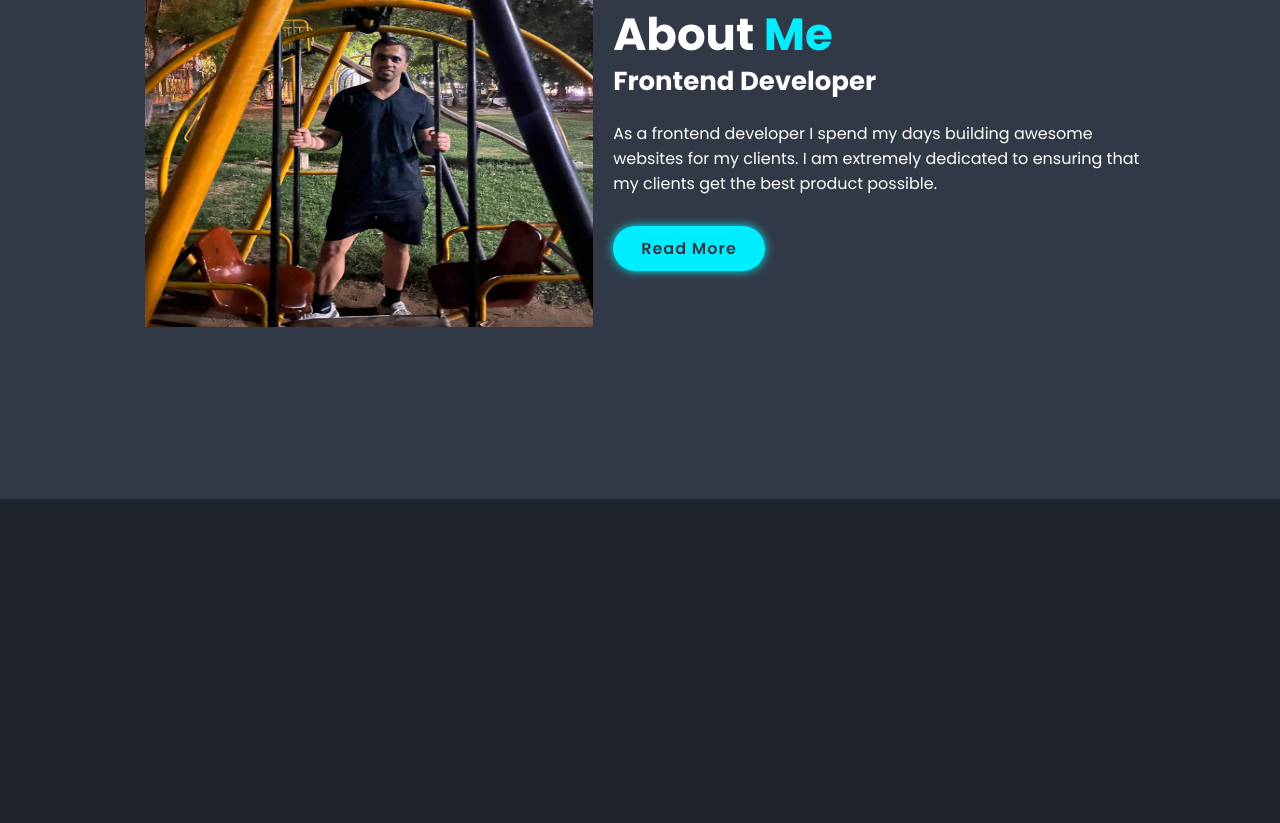
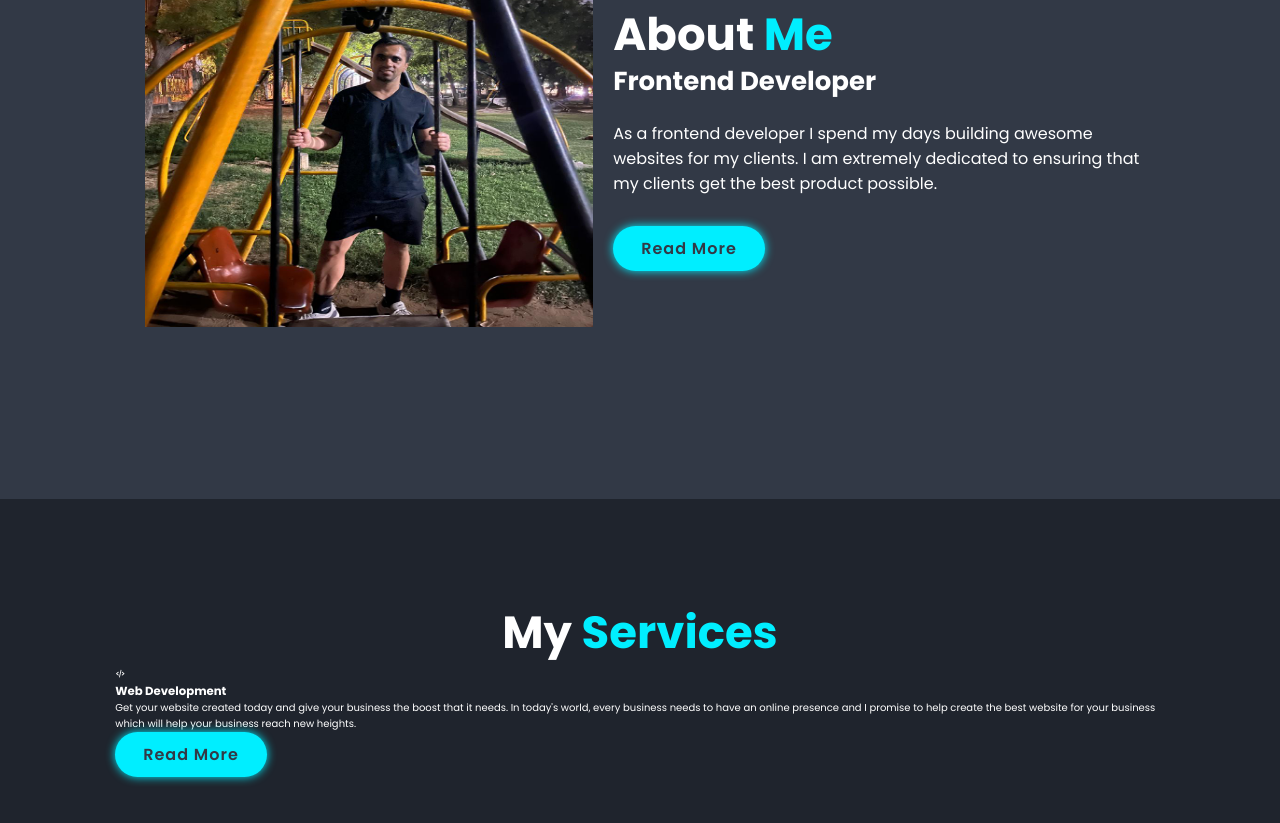
Before and after one commit to sunilrai14/Portfolio-Website, a plain HTML site: page index.html in a window 1280 px wide. Shown: the part 1165-1988 px from the top of the page. Before the commit the page ends 1664 px from the top, so only its background shows below. Drawn offline with nearby package versions, Linux system fonts and the light colour scheme; a script that the page names is missing.

Commit message:
Fourth Commit

```diff
--- a/index.html
+++ b/index.html
@@ -70,6 +70,26 @@
 
         </section>
 
+        <!-- services section design-->
+
+        <section class="services" id="services">
+            <h2 class="heading">My <span>Services</span></h2>
+
+            <div class="services-container">
+                 <div class="services-box">
+                    <i class='bx bx-code-alt'></i>
+                    <h3>Web Development</h3>
+                    <p>Get your website created today and give your business the boost that it needs.
+                        In today's world, every business needs to have an online presence and I promise to help create the
+                        best website for your business which will help your business reach new heights.
+                    </p>
+                    <a href="#" class="btn">Read More</a>
+
+                 </div>
+            </div>
+
+        </section>
+
         <!--custom js-->
         <script src="script.js"></script>
     </body>
```
